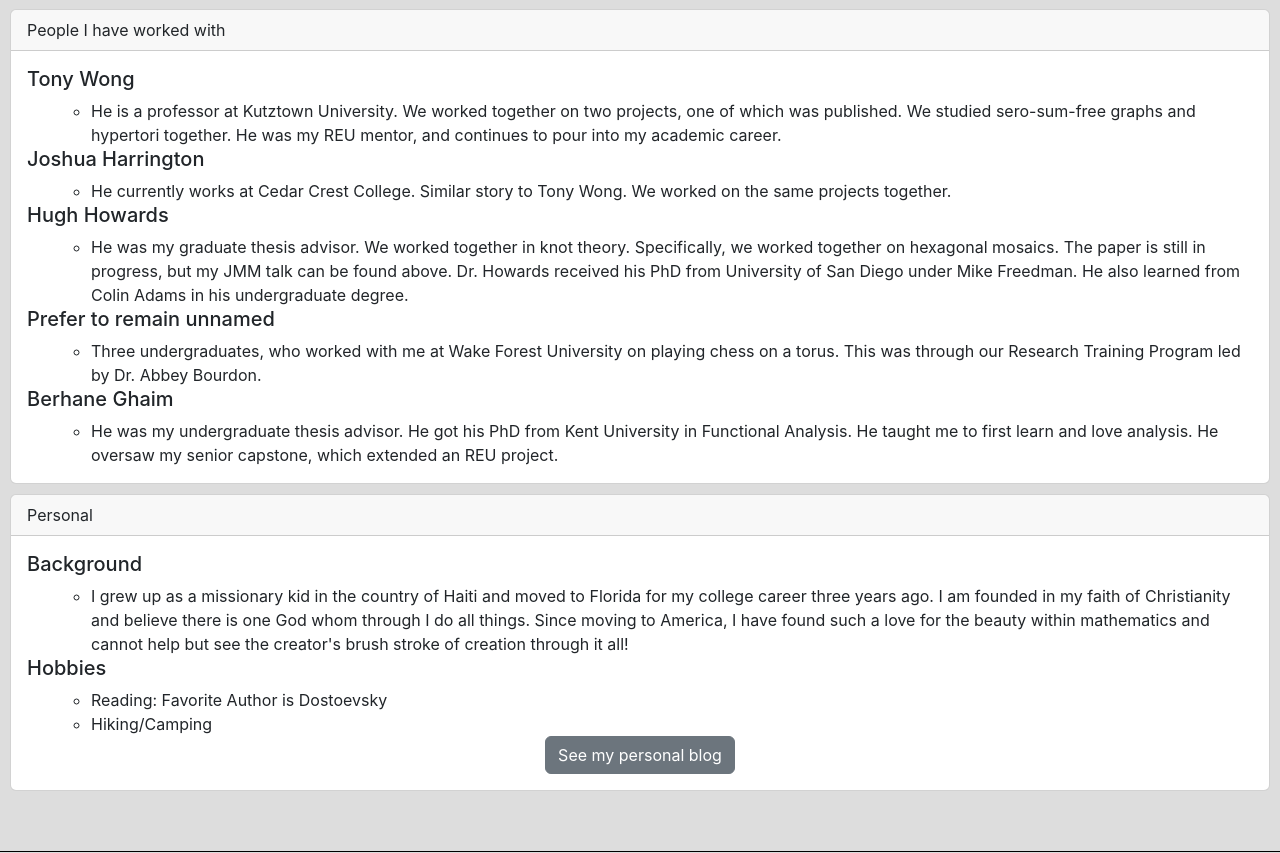
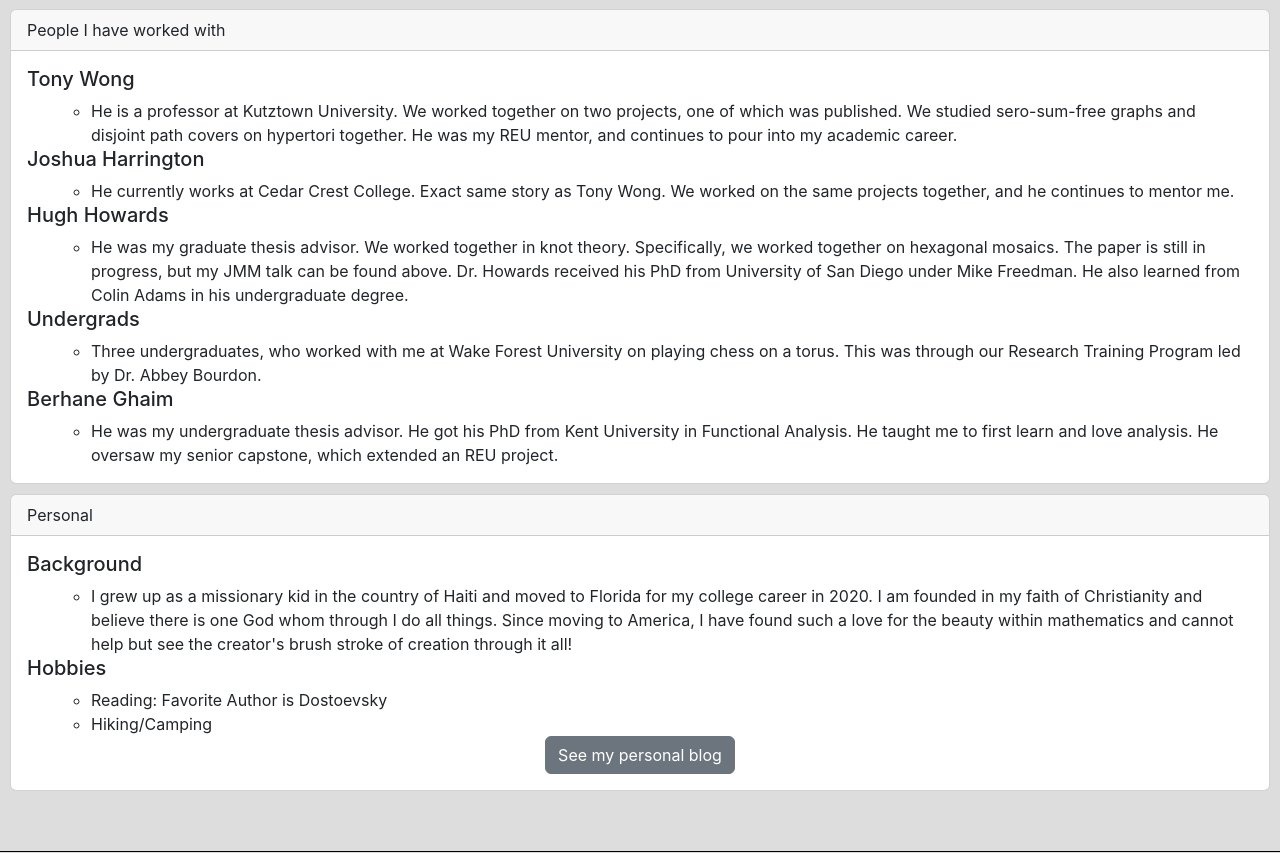
Before and after one commit to acoleman-5302/reactWebsite, a React (Vite) app: page /about in a window 1280 px wide. Shown: the part 777-1630 px from the top of the page. Built offline with nearby package versions, Linux system fonts and the light colour scheme; no server answers; a web font is replaced by a local one.

Commit message:
cosmetic update

```diff
--- a/src/Footer.css
+++ b/src/Footer.css
@@ -29,6 +29,10 @@ footer{
   margin:14px;
 }
 
+.bi-telephone-fill{
+  font-size:0.5em;
+}
+
 /* Small screen size */
 @media screen and (min-width: 390px) and (max-width:820px) {
 
@@ -42,8 +46,8 @@ footer{
   .contact-container > .icon-item > .bi{
     font-size: 1.5em;
     margin:10px;
+
   }
-
 }
 
 /* Medium screen size*/
--- a/src/pages/About.jsx
+++ b/src/pages/About.jsx
@@ -74,7 +74,7 @@ const About = () => {
               <h5 className="card-title">Tony Wong</h5>
               <ul className="card-text">
                 <ul>
-                  <li>He is a professor at Kutztown University. We worked together on two projects, one of which was published. We studied sero-sum-free graphs and hypertori together. He was my REU mentor, and continues to pour into my academic career. </li>
+                  <li>He is a professor at Kutztown University. We worked together on two projects, one of which was published. We studied sero-sum-free graphs and disjoint path covers on hypertori together. He was my REU mentor, and continues to pour into my academic career. </li>
                 </ul>
               </ul>
             </div>
@@ -83,7 +83,7 @@ const About = () => {
               <h5 className="card-title">Joshua Harrington</h5>
               <ul className="card-text">
                 <ul>
-                  <li>He currently works at Cedar Crest College. Similar story to Tony Wong. We worked on the same projects together. </li>
+                  <li>He currently works at Cedar Crest College. Exact same story as Tony Wong. We worked on the same projects together, and he continues to mentor me. </li>
                 </ul>
               </ul>
             </div>
@@ -98,7 +98,7 @@ const About = () => {
           </div>
 
           <div>
-              <h5 className="card-title">Prefer to remain unnamed</h5>
+              <h5 className="card-title">Undergrads</h5>
               <ul className="card-text">
                 <ul>
                   <li> Three undergraduates, who worked with me at Wake Forest University on playing chess on a torus. This was through our Research Training Program led by Dr. Abbey Bourdon. </li>
@@ -128,7 +128,7 @@ const About = () => {
               <h5 className="card-title">Background</h5>
               <ul className="card-text">
                 <ul>
-                  <li>I grew up as a missionary kid in the country of Haiti and moved to Florida for my college career three years ago. I am founded in my faith of Christianity and believe there is one God whom through I do all things. Since moving to America, I have found such a love for the beauty within mathematics and cannot help but see the creator's brush stroke of creation through it all! </li>
+                  <li>I grew up as a missionary kid in the country of Haiti and moved to Florida for my college career in 2020. I am founded in my faith of Christianity and believe there is one God whom through I do all things. Since moving to America, I have found such a love for the beauty within mathematics and cannot help but see the creator's brush stroke of creation through it all! </li>
                 </ul>
               </ul>
             </div>
--- a/src/pages/Home.jsx
+++ b/src/pages/Home.jsx
@@ -8,8 +8,8 @@ function Home() {
     <div>
         <div className="hero-container">
           <div className="hero-text">
-            <h1>I am Anna Paulec</h1>
-            <p>And I'm a Mathematician</p>
+            <h1>Welcome! I am Anna Paulec</h1>
+            <p>I like mathematical knots, nature, and running.</p>
             <button className=" btn btn-secondary">{<Link style={{textDecoration: 'none', color:'white'}} to="/about">Learn More</Link>}</button>
           </div>
         </div>
--- a/src/pages/Portfolio.jsx
+++ b/src/pages/Portfolio.jsx
@@ -23,7 +23,7 @@ function Portfolio (){
 
     return(
       <div>
-        <h1>My Projects</h1><br/>
+        <h1>My Coding Projects</h1><br/>
         <hr/>
 
         {/* Takes my fetched information and maps it to display on the webpage */}
```
